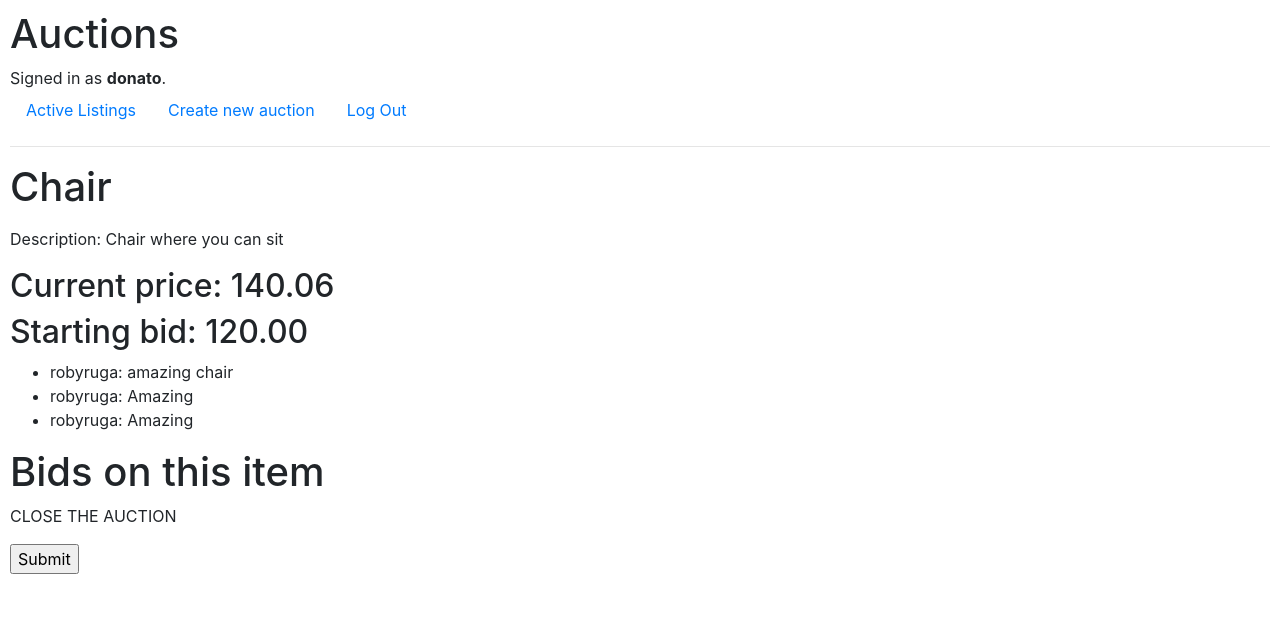
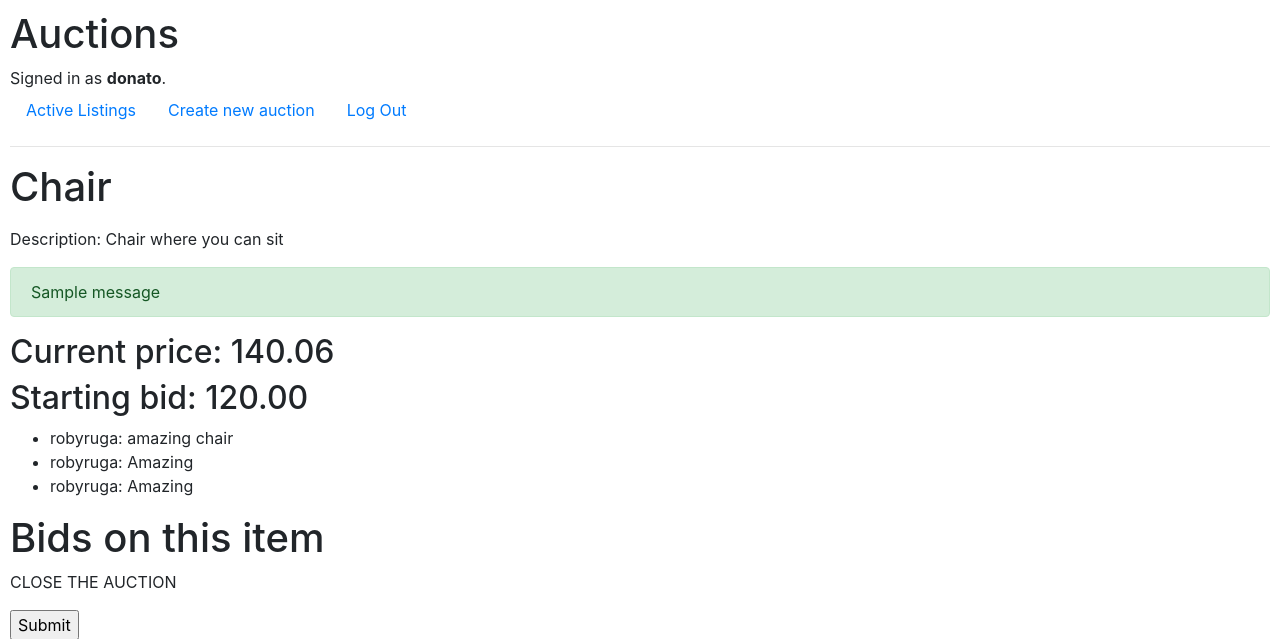
Before and after one commit to donato-casiello/commerce, a Django app: page /1 in a window 1280 px wide. Shown: the top 639 px of the page. Run offline with Django 3.2, Linux system fonts and the light colour scheme; a user stored in the database is signed in; data comes from the database, SQL or seed files in the repository; both versions use the stored data as it was after the commit; tables that the repository leaves empty hold one stand-in row (values such as "Sample post"); one stand-in notice (Sample message) is shown; some libraries are stand-ins or nearby versions.

Commit message:
Add message for auction closed

```diff
--- a/auctions/templates/auctions/detail.html
+++ b/auctions/templates/auctions/detail.html
@@ -6,6 +6,11 @@
     <div>
         <p>Description: {{ auction.description }}</p>
     </div>
+    {% if messages %}
+        {% for message in messages %}
+            <div class="alert alert-success">{{ message }}</div>
+        {% endfor %}
+    {% endif %}
     <h2>Current price: {{ price }}</h2>
     <h2>Starting bid: {{ start_bid }}</h2>
     <ul>
--- a/auctions/views.py
+++ b/auctions/views.py
@@ -4,6 +4,8 @@ from django.db import IntegrityError
 from django.http import HttpResponse, HttpResponseRedirect, Http404
 from django.shortcuts import render
 from django.urls import reverse
+from django.contrib import messages
+
 from decimal import Decimal
 
 from .models import User, Auction, Bid, Comment
@@ -106,6 +108,7 @@ def detail(request, auction_id):
             if 'close' in request.POST:
                 auction.active = False
                 auction.save()
+                messages.success(request, "Auction has been closed")
                 return HttpResponseRedirect(reverse('detail', args=[auction.id]))
         # User doesn't create the auction
         else:
```
Also changed, not shown: db.sqlite3.
